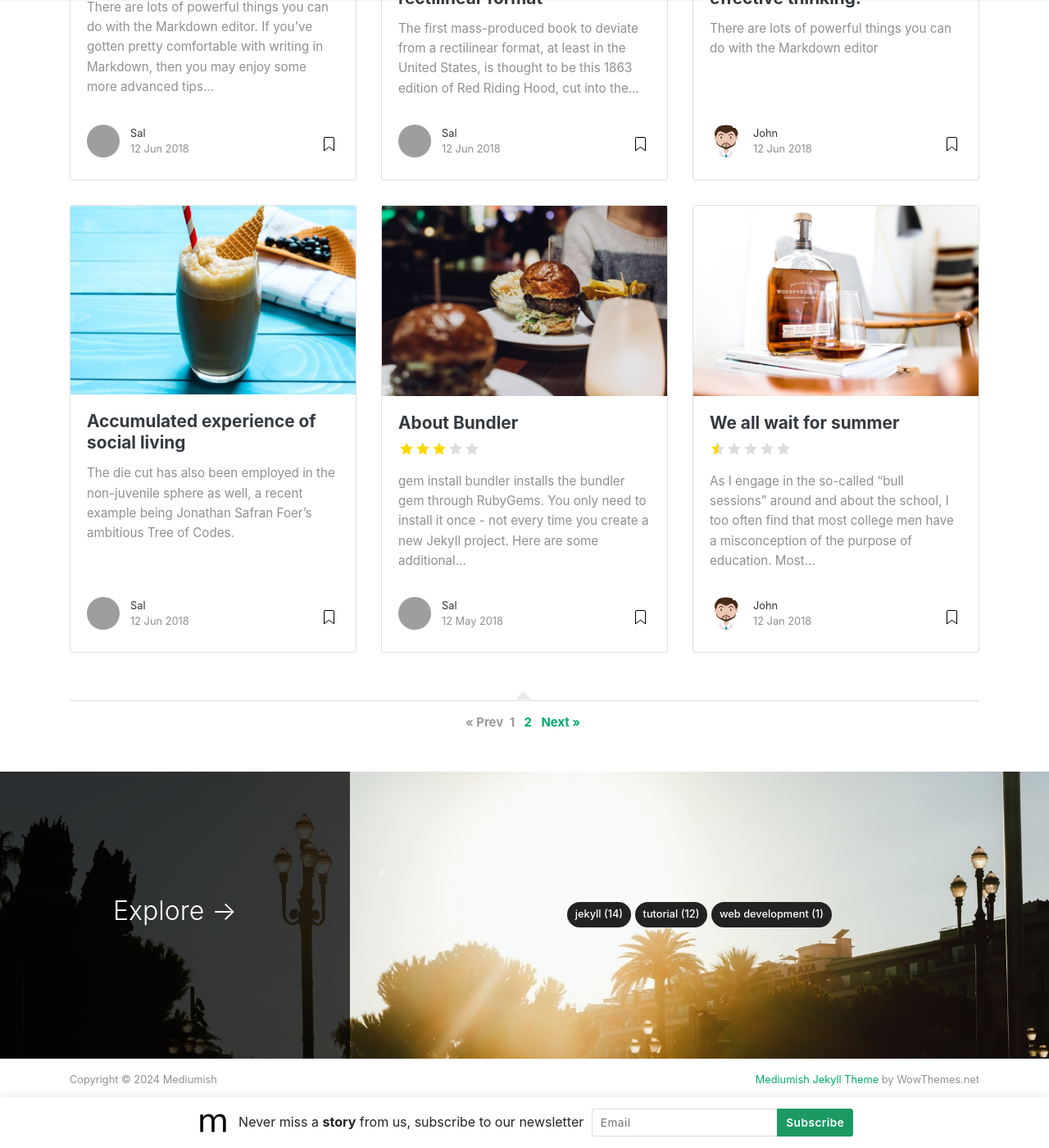
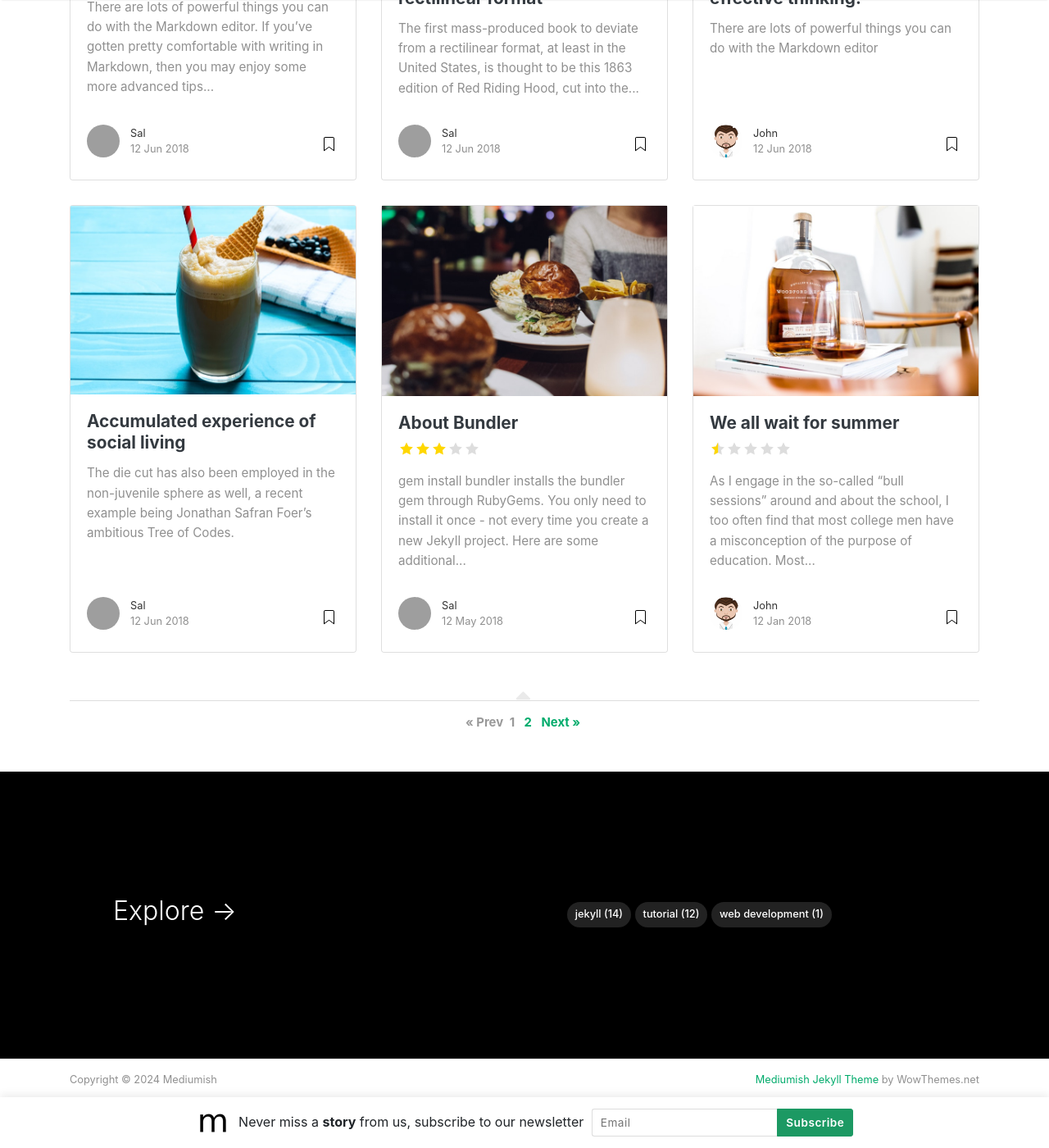
Before and after one commit to ikheinaaa/tester, a Jekyll site: the page built from index.html, in a window 1280 px wide and 1400 px high, scrolled down 906 px. Shown: the whole window at 82% size. Built offline with Jekyll 4.4.1, drawn with Linux system fonts in a browser that asks for light colours; nearby versions of some CDN libraries; the list of posts is cut into pages by our own code; grey boxes are pictures that could not be loaded.

Commit message:
Update screen.css

```diff
--- a/assets/css/screen.css
+++ b/assets/css/screen.css
@@ -772,7 +772,7 @@ iframe {
         padding: 0;
         height: 350px;
         border-radius: 0;
-        background-image: url(../images/jumbotron.jpg);
+        background-color: #000; /* Ubah ke warna hitam */
         background-size: cover;
     }
 
@@ -790,8 +790,7 @@ iframe {
     margin-top: 3rem;
     padding: 0;
     border-radius: 0;
-    background-image: url(../images/jumbotron.jpg);
-    background-size: cover;
+    background-color: #000; /* Ubah ke warna hitam */
 }
 
 .jumbotron.fortags a {
@@ -812,6 +811,7 @@ iframe {
 .mb-30px {
     margin-bottom: 30px;
 }
+
 
 .flex-first {
     -webkit-box-ordinal-group: 0;
```
